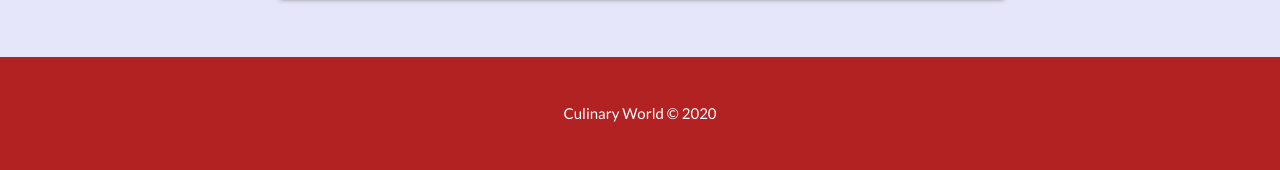
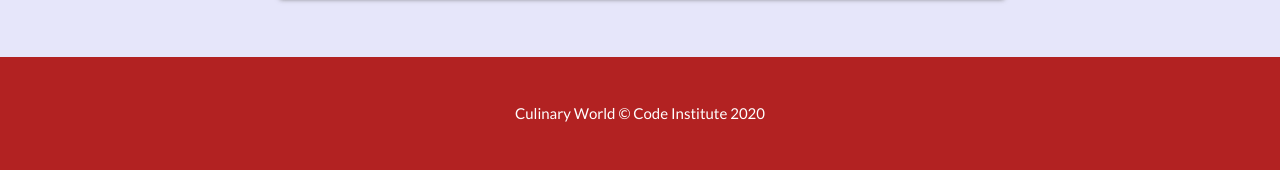
Before and after one commit to adrian80z/Culinary-World, a Flask app: page /add_recipe in a window 1280 px wide. Shown: the part 1118-1288 px from the top of the page. Run offline with Flask 2, Linux system fonts and the light colour scheme; the visitor is signed in with stand-in values (Sample User, id 1); data that the repository does not hold is empty; some libraries are stand-ins or nearby versions.

Commit message:
footer text added

```diff
--- a/templates/add_recipe.html
+++ b/templates/add_recipe.html
@@ -108,7 +108,7 @@
 {% block footer %}
 
 <footer>
-    <p>Culinary World &copy; 2020</p>
+    <p>Culinary World &copy; Code Institute 2020</p>
 </footer>
 
 {% endblock %}
```
